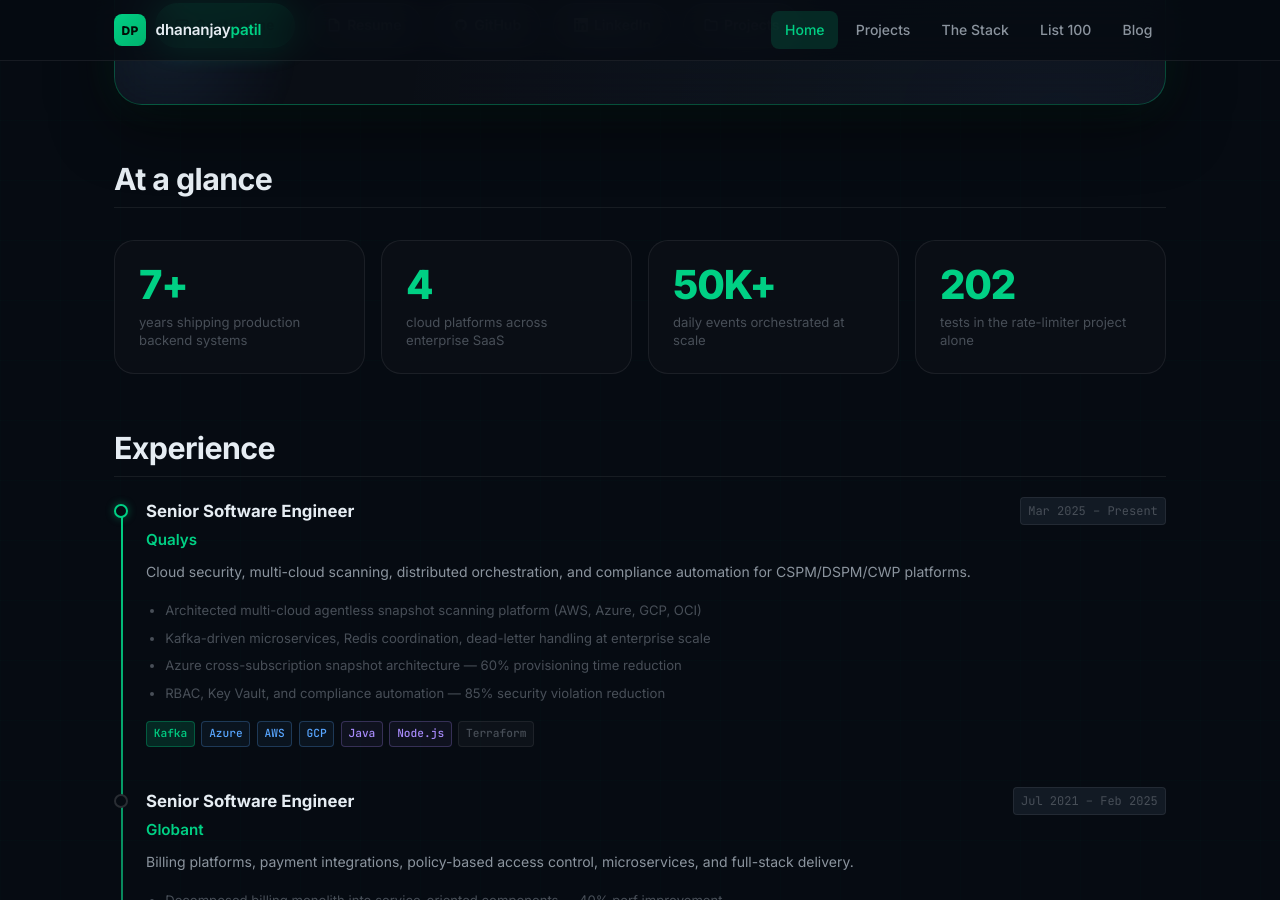
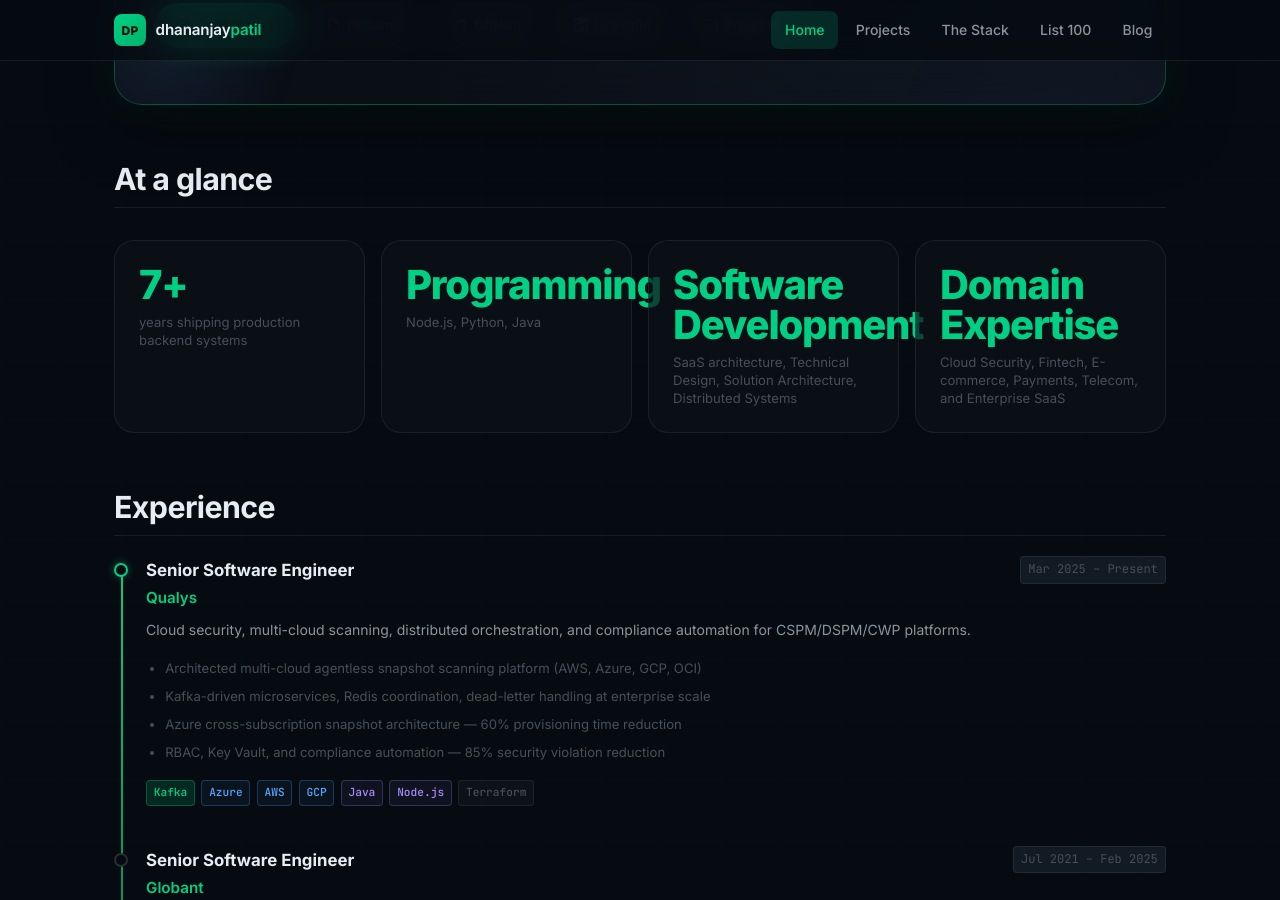
Before and after one commit to dhananjay8/dhananjay8, a Jekyll site: the page built from index.md, in a window 1280 px wide and 900 px high, scrolled down 505 px. Built offline with Jekyll 4.4.1, drawn with Linux system fonts in a browser that asks for light colours.

Commit message:
Update index.md

```diff
--- a/index.md
+++ b/index.md
@@ -41,9 +41,9 @@ description: Senior Backend & Cloud Engineer building distributed systems, cloud
 
 <div class="metrics-grid animate-in">
   <div class="metric-card"><strong>7+</strong><span>years shipping production backend systems</span></div>
-  <div class="metric-card"><strong>4</strong><span>cloud platforms across enterprise SaaS</span></div>
-  <div class="metric-card"><strong>50K+</strong><span>daily events orchestrated at scale</span></div>
-  <div class="metric-card"><strong>202</strong><span>tests in the rate-limiter project alone</span></div>
+  <div class="metric-card"><strong>Programming</strong><span>Node.js, Python, Java</span></div>
+  <div class="metric-card"><strong>Software Development</strong><span>SaaS architecture, Technical Design, Solution Architecture, Distributed Systems</span></div>
+  <div class="metric-card"><strong>Domain Expertise</strong><span>Cloud Security, Fintech, E-commerce, Payments, Telecom, and Enterprise SaaS</span></div>
 </div>
 
 ## Experience
```
